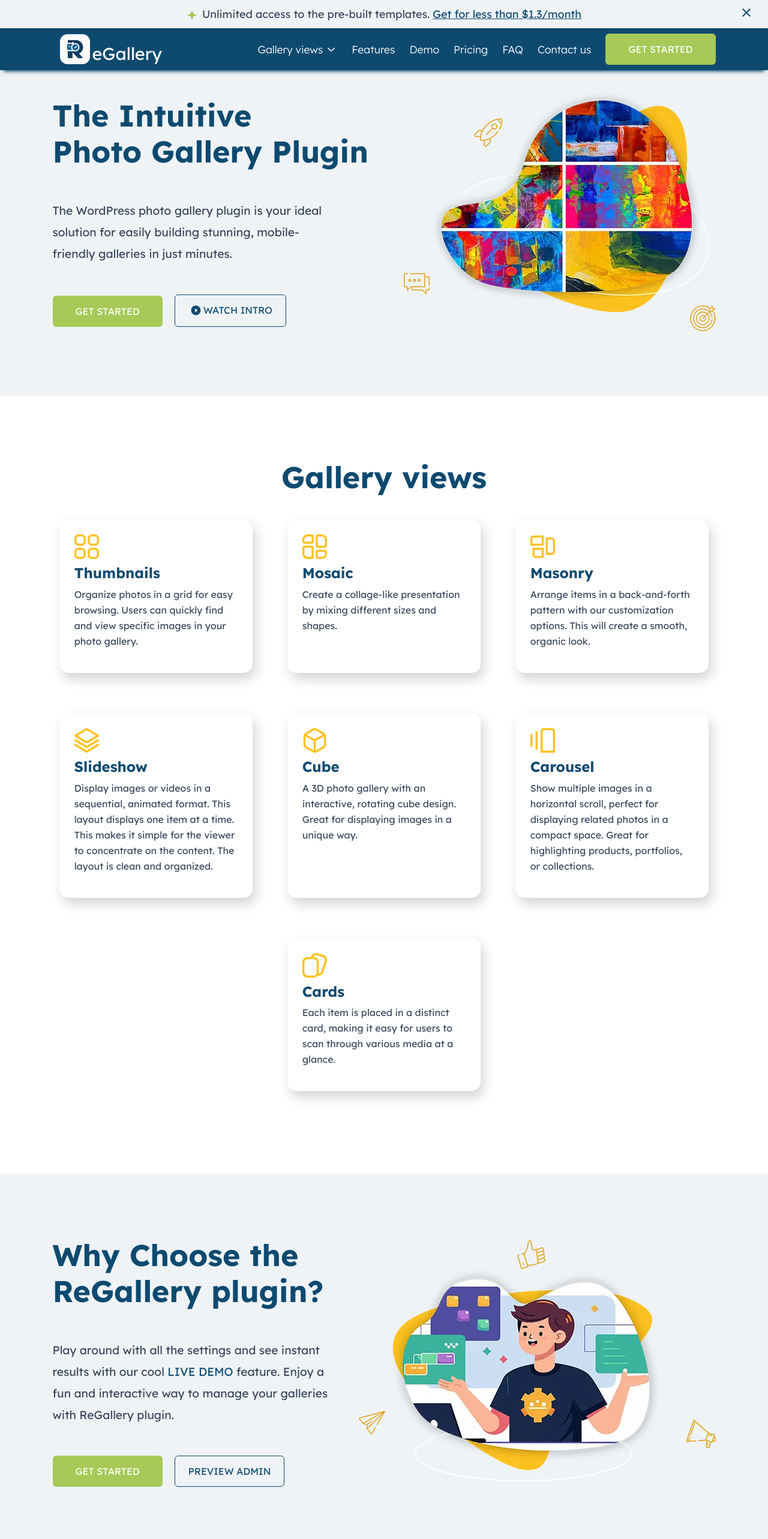
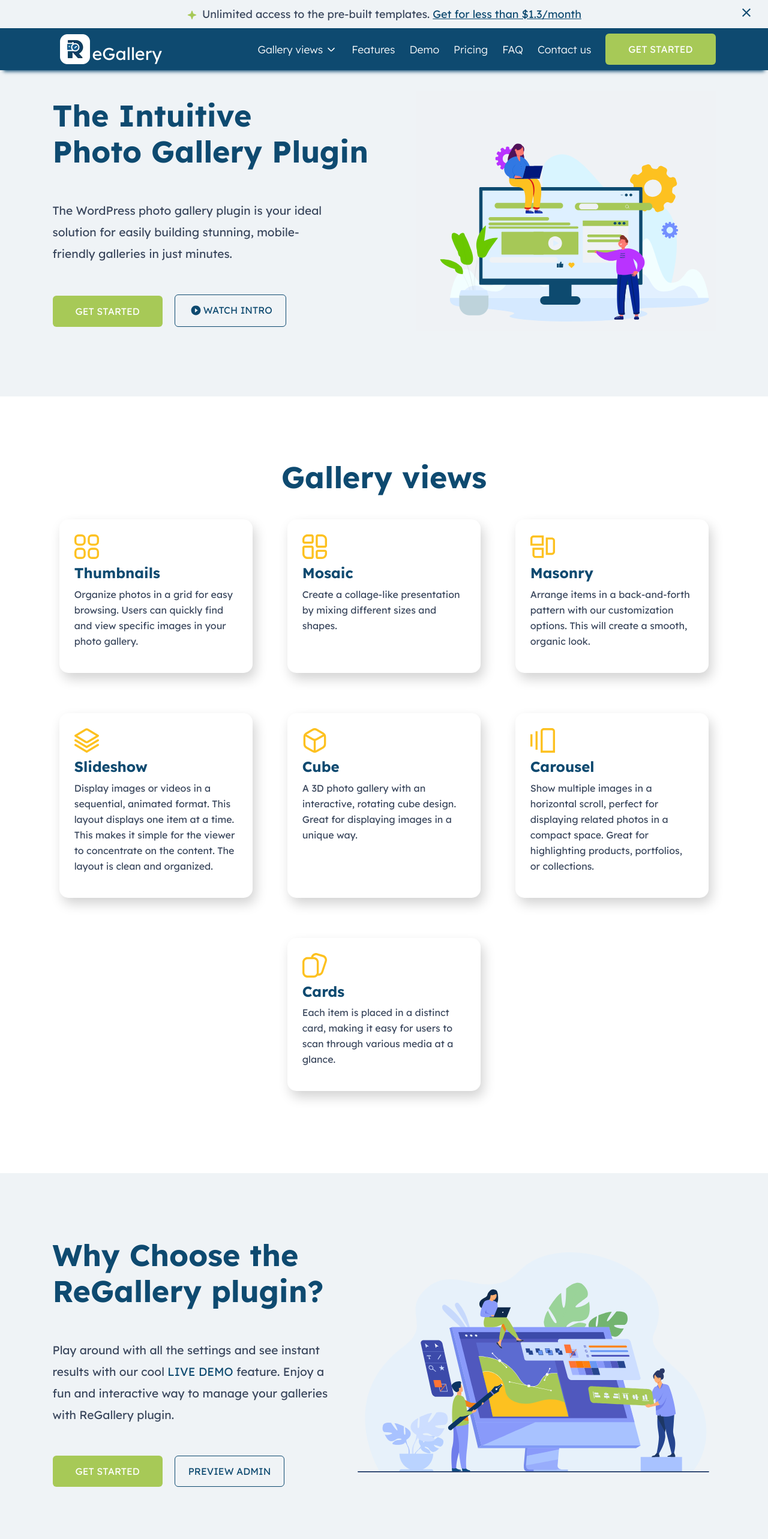
Before and after one commit to GrigorHarutyunian/regallery, a React (Vite) app: page / in a window 1280 px wide. Shown: the top 2566 px of the page at 60% size. Built offline with nearby package versions, Linux system fonts and the light colour scheme.

Commit message:
changed images to lotties

```diff
--- a/src/common-components/common-support-Info/SupportAndInfo.tsx
+++ b/src/common-components/common-support-Info/SupportAndInfo.tsx
@@ -4,7 +4,7 @@ import SupportAndInfoDTO from "../../types/SupportAndInfoDTO";
 import "./SupportAndInfo.css";
 import DownloadBtn from "../../components/buttons/DownoloadBtn/DownloadBtn";
 import { motion } from "framer-motion";
-
+import Lottie from "lottie-react";
 // import animation from "../../assets/animations/framer-motion-setings";
 // import textVariants from "../../assets/animations/framer-motion-textVariants";
 // import imageVariants from "../../assets/animations/framer-motion-imageVariants";
@@ -13,14 +13,9 @@ const SupportAndInfo: React.FC<SupportAndInfoDTO> = ({
   title,
   text,
   id,
-  img,
-  sizes,
-  alt,
-  width,
-  height,
+
+  lottiesData,
 }) => {
-  const { imgBig, imgMiddle, imgSmall } = img;
-
   return (
     <section id={id} className="supportandInfo">
       <Container>
@@ -44,13 +39,7 @@ const SupportAndInfo: React.FC<SupportAndInfoDTO> = ({
             </div>
           </motion.div>
           <motion.div className="section-image">
-            <img
-              width={width}
-              height={height}
-              srcSet={`${imgSmall.img} ${imgSmall.size}w, ${imgMiddle.img} ${imgMiddle.size}w, ${imgBig.img} ${imgBig.size}w`}
-              sizes={sizes}
-              alt={alt}
-            />
+            <Lottie animationData={lottiesData} loop={true} />
           </motion.div>
         </motion.div>
       </Container>
--- a/src/components/hero/Hero.tsx
+++ b/src/components/hero/Hero.tsx
@@ -2,15 +2,13 @@ import React from "react";
 import { useContext, useState } from "react";
 import WindowWidthContext from "../../contexts/WindowWidthContext";
 import VideoModal from "../modals/VideoModal/VideoModal";
-
-import imgBig from "../../assets/imgs/choose.webp";
-import imgMiddle from "../../assets/imgs/preview-middle.webp";
-import imgSmall from "../../assets/imgs/preview-small.webp";
 import DownloadBtn from "../buttons/DownoloadBtn/DownloadBtn";
 import { motion } from "framer-motion";
 import PlayCircleFilledIcon from "@mui/icons-material/PlayCircleFilled";
 import { Row, Container } from "react-bootstrap";
+import Lottie from "lottie-react";
 import "./Hero.css";
+import HeroLottie from "../../assets/lotties/HeroLottie.json";
 // import animation from "../../assets/animations/framer-motion-setings";
 // import textVariants from "../../assets/animations/framer-motion-textVariants";
 // import imageVariants from "../../assets/animations/framer-motion-imageVariants";
@@ -20,12 +18,10 @@ const Hero: React.FC = () => {
   const [open, setOpen] = useState(false);
 
   const version = windowWitdth.version;
-  const width = version === "mobile" ? 260 : version === "mid" ? 347 : 520;
-  const ration = 13 / 10;
+  const width = version === "mobile" ? 500 : version === "mid" ? 378 : 500;
 
   const handleOpen = () => setOpen(true);
   const handleClose = () => setOpen(false);
-  const height = Math.round(width / ration);
 
   return (
     <section>
@@ -60,16 +56,8 @@ const Hero: React.FC = () => {
               </div>
             </motion.div>
 
-            <motion.div className="section-image">
-              <img
-                loading="lazy"
-                height={height}
-                width={width}
-                src={imgBig}
-                srcSet={`${imgSmall} 520w, ${imgMiddle} 693w, ${imgBig} 1040w`}
-                sizes="(max-width: 700px) 260px, (min-width: 701px) and (max-width: 1100px) 346px, (min-width: 1101px) 520px"
-                alt="Regallery - the intuitive WordPress photo gallery plugin with easy drag-and-drop interface and customizable gallery options."
-              />
+            <motion.div style={{ maxWidth: width }} className="section-image">
+              <Lottie animationData={HeroLottie} loop={true} />
             </motion.div>
           </motion.div>
         </Row>
--- a/src/components/info/Info.tsx
+++ b/src/components/info/Info.tsx
@@ -3,6 +3,7 @@ import { useContext } from "react";
 import WindowWidthContext from "../../contexts/WindowWidthContext";
 import SupportAndInfo from "../../common-components/common-support-Info/SupportAndInfo";
 import infoData from "./info-data";
+
 const Info: React.FC = () => {
   let text = infoData.text.split("LIVE DEMO");
   const windowWitdth = useContext(WindowWidthContext);
@@ -21,11 +22,9 @@ const Info: React.FC = () => {
         </>
       }
       id={"info"}
-      img={infoData.img}
-      sizes={infoData.sizes}
-      alt={infoData.alt}
       width={width}
       height={height}
+      lottiesData={infoData.lottiesData}
     />
   );
 };
--- a/src/components/info/info-data.tsx
+++ b/src/components/info/info-data.tsx
@@ -1,18 +1,8 @@
-import imgBig from "../../assets/imgs/choose3.webp";
-import imgMiddle from "../../assets/imgs/whychoose-middle.webp";
-import imgSmall from "../../assets/imgs/whychoose-small.webp";
 import Choose from "../../assets/lotties/Choose.json";
 const infoData = {
   title: "Why Choose the ReGallery plugin?",
   text: "Play around with all the settings and see instant results with our cool LIVE DEMO feature. Enjoy a fun and interactive way to manage your galleries with ReGallery plugin.",
-  img: {
-    imgBig: { img: imgBig, size: 1190 },
-    imgMiddle: { img: imgMiddle, size: 794 },
-    imgSmall: { img: imgSmall, size: 595 },
-  },
-  sizes:
-    "(max-width: 700px) 298px, (min-width: 701px) and (max-width: 1100px) 397px, 595px",
-  alt: `Discover why ReGallery is the best WordPress photo gallery plugin. Featuring responsive design, intuitive interface, and extensive customization options.`,
+
   lottiesData: Choose,
 };
 export default infoData;
--- a/src/components/support/Support.tsx
+++ b/src/components/support/Support.tsx
@@ -38,9 +38,7 @@ const Support: React.FC = () => {
       width={width}
       height={height}
       id={"support"}
-      img={supportData.img}
-      sizes={supportData.sizes}
-      alt={supportData.alt}
+      lottiesData={supportData.lottiesData}
     />
   );
 };
--- a/src/components/support/support-data.tsx
+++ b/src/components/support/support-data.tsx
@@ -1,19 +1,8 @@
-import supportImg from "../../assets/imgs/support.webp";
-import supportMiddle from "../../assets/imgs/support-middle.webp";
-import supportSmall from "../../assets/imgs/support-small.webp";
 import ContactUs from "../../assets/lotties/ContactUs.json";
 
 const supportData = {
   title: "Contact us",
   text: "In case you have any questions, suggestions, or if you've found a bug, please visit our Support Forum.We are ready to help you 24/7.",
-  img: {
-    imgBig: { img: supportImg, size: 832 },
-    imgMiddle: { img: supportMiddle, size: 555 },
-    imgSmall: { img: supportSmall, size: 416 },
-  },
-  sizes:
-    "(max-width: 700px) 208px, (min-width: 701px) and (max-width: 1100px) 277px, 416px",
-  alt: `Contact ReGallery - Reach out for support, inquiries, or collaborations with our WordPress photo gallery experts.`,
   lottiesData: ContactUs,
 };
 
--- a/src/types/SupportAndInfoDTO.tsx
+++ b/src/types/SupportAndInfoDTO.tsx
@@ -1,10 +1,8 @@
 export default interface SupportAndInfoDTO {
   title: string;
   text: string | any;
-  img?: any;
   id: string;
-  sizes: string;
-  alt: string;
   width: number;
   height: number;
+  lottiesData: any;
 }
```
